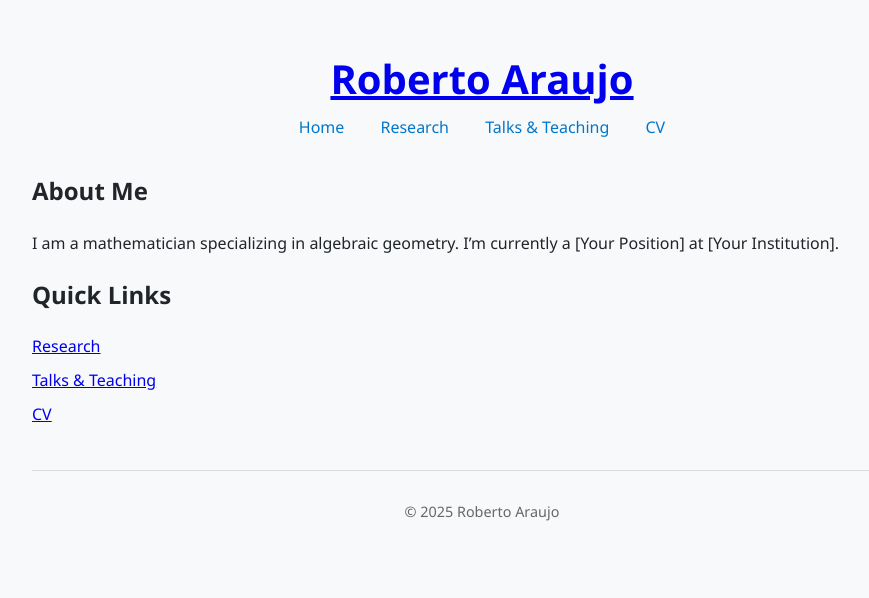
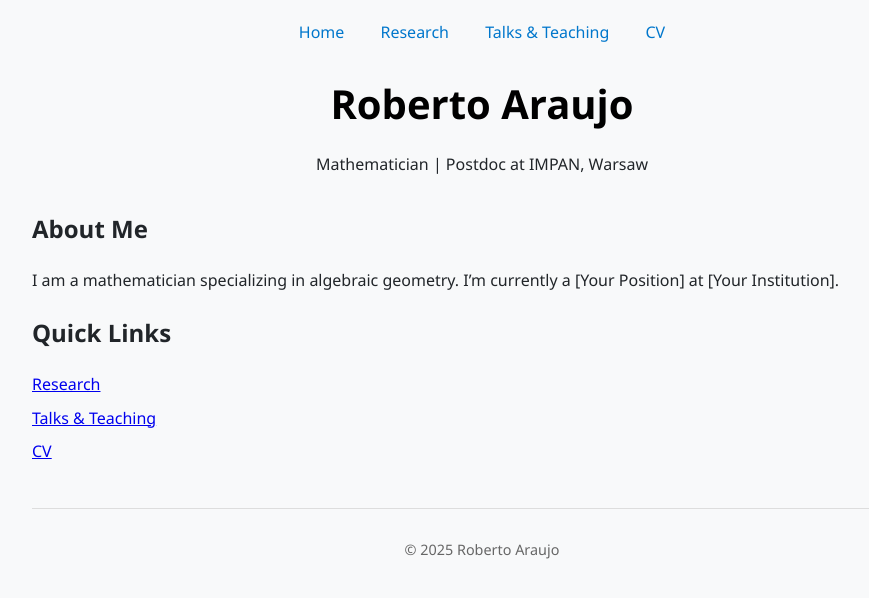
Before and after one commit to r-saraujo/r-saraujo.github.io, a Jekyll site: the page built from index.md, in a window 1280 px wide. Shown: the top 598 px of the page, without its empty margins (158-1027 px from the left). Built offline with Jekyll 4.4.1, drawn with Linux system fonts in a browser that asks for light colours.

Commit message:
Update default.html

```diff
--- a/_layouts/default.html
+++ b/_layouts/default.html
@@ -7,8 +7,9 @@
 </head>
 <body>
   <header>
-    <h1><a href="{{ '/' | relative_url }}">{{ site.title }}</a></h1>
     {% include nav.html %}
+    <h1>{{ site.title }}</h1>
+    <p>Mathematician | Postdoc at IMPAN, Warsaw</p>
   </header>
 
   <main>
```
